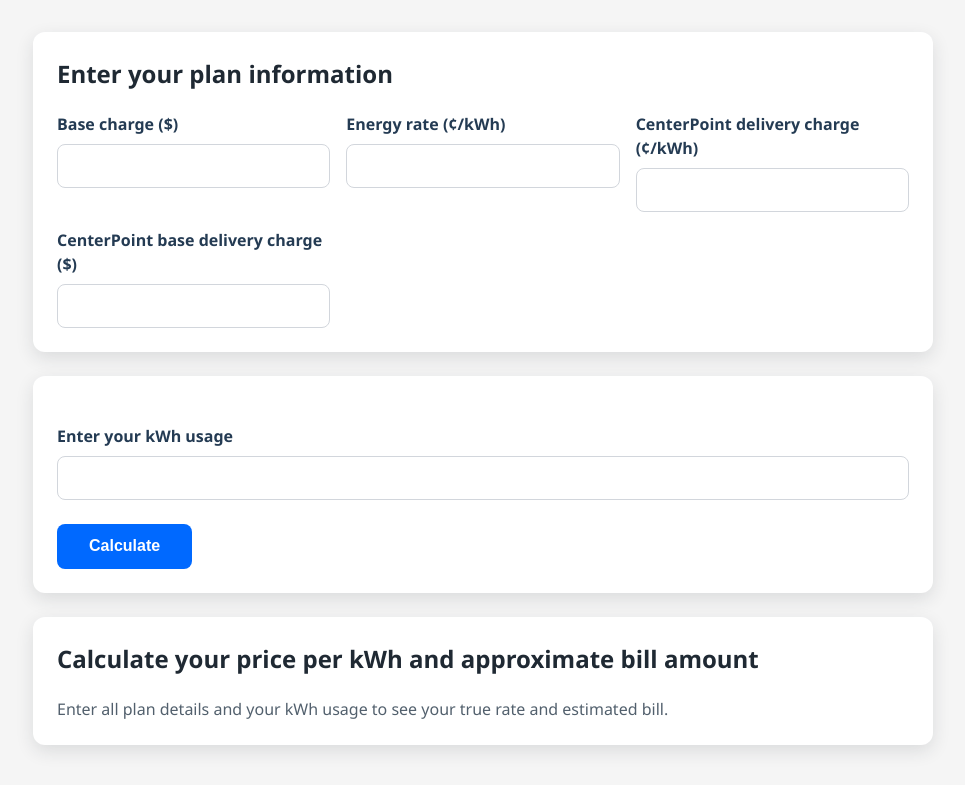
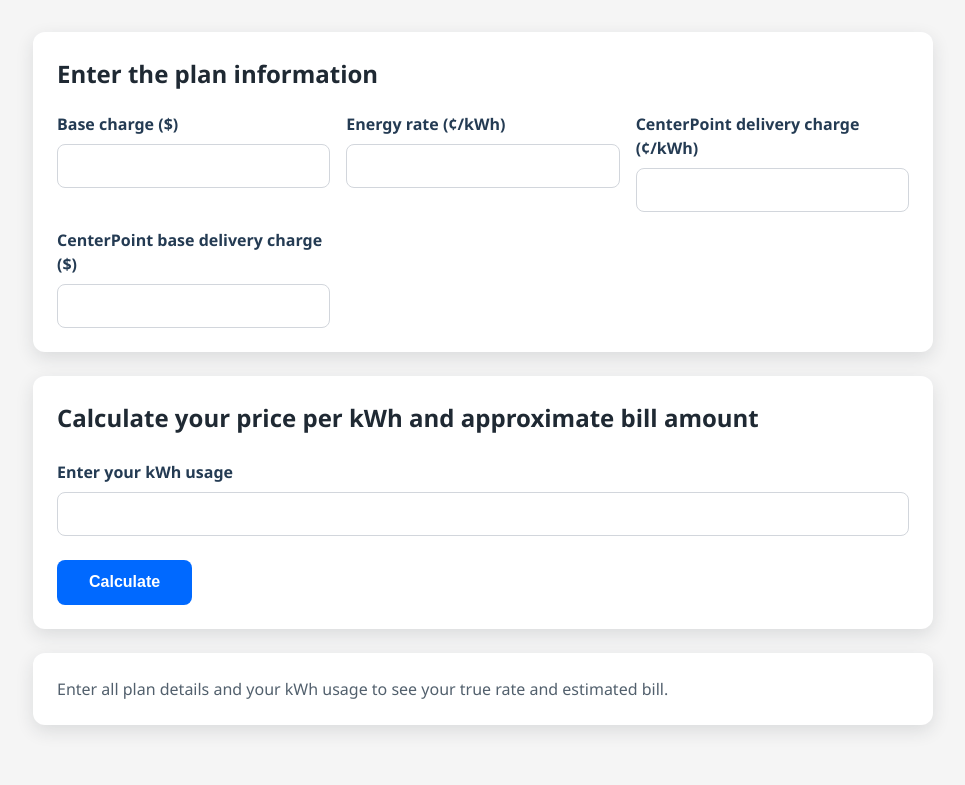
Before and after one commit to ezskape/TX-Calc, a Flask app: page / in a window 1280 px wide. Shown: the part 147-932 px from the top of the page, without its empty margins (157-1122 px from the left). After the commit the page ends 879 px from the top, so only its background shows below. Run offline with Flask 3, Linux system fonts and the light colour scheme.

Commit message:
Update plan form headings

```diff
--- a/templates/index.html
+++ b/templates/index.html
@@ -18,7 +18,7 @@
 
       <form id="plan-form" novalidate>
         <section class="card">
-          <h2>Enter your plan information</h2>
+          <h2>Enter the plan information</h2>
           <div class="form-grid">
             <label class="form-field">
               <span>Base charge ($)</span>
@@ -47,6 +47,7 @@
         </section>
 
         <section class="card">
+          <h2>Calculate your price per kWh and approximate bill amount</h2>
           <div class="form-field usage-field">
             <span>Enter your kWh usage</span>
             <input type="number" id="usage" name="usage_kwh" min="1" step="1" required />
@@ -56,7 +57,6 @@
         </section>
 
         <section class="card" id="results">
-          <h2>Calculate your price per kWh and approximate bill amount</h2>
           <p class="results-placeholder" id="results-placeholder">
             Enter all plan details and your kWh usage to see your true rate and estimated bill.
           </p>
```
